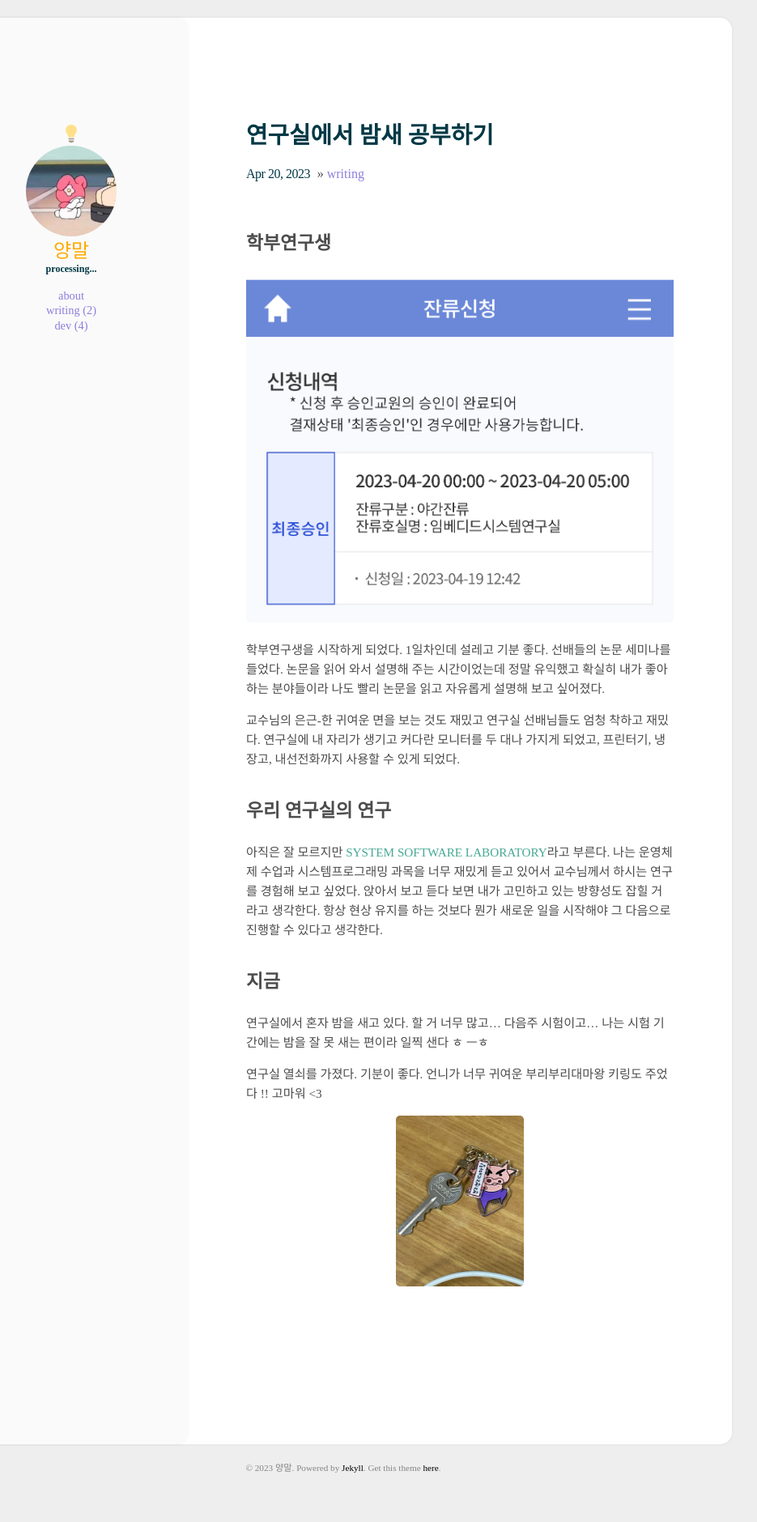
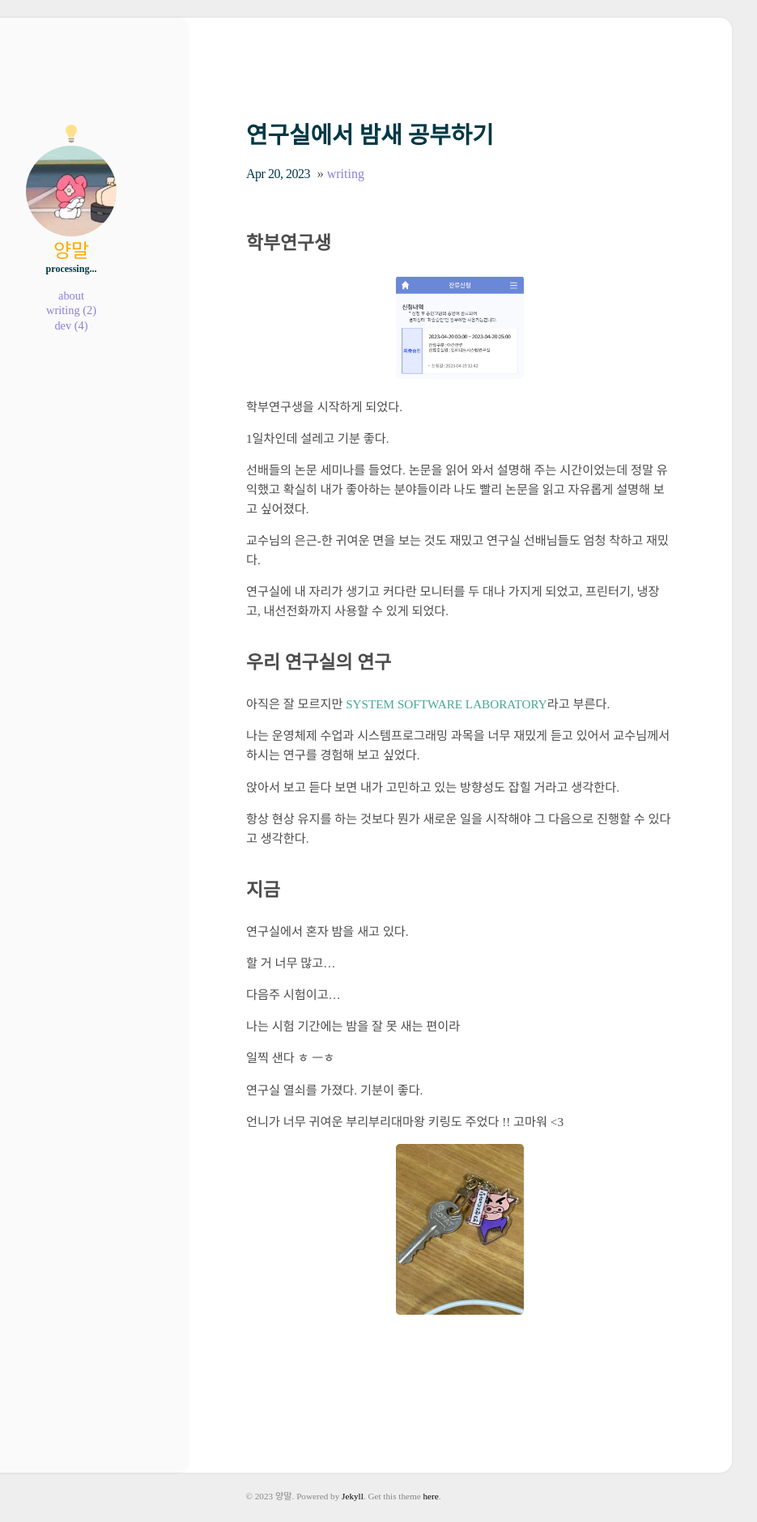
Before and after one commit to ywonchae1/ywonchae1.github.io, a Jekyll site: the page built from _posts/2023-04-20-all_night.md, in a window 1280 px wide. Shown: the whole page at 81% size, without its empty margins (216-1151 px from the left). Built offline with Jekyll 4.4.1, drawn with Linux system fonts in a browser that asks for light colours; some web fonts are replaced; before the commit the page ends 1845 px from its top, so only the background shows below that.

Commit message:
new post

```diff
--- a/_posts/2023-04-20-all_night.md
+++ b/_posts/2023-04-20-all_night.md
@@ -6,31 +6,44 @@ categories: [writing]
 
 ## 학부연구생
 
-<img src="../attachment/230420/IMG_1357.jpeg">
+<p align="center">
+    <img src="../attachment/230420/IMG_1357.jpeg" width="30%" height="30%">
+</p>
 
 학부연구생을 시작하게 되었다.
+
 1일차인데 설레고 기분 좋다.
+
 선배들의 논문 세미나를 들었다. 논문을 읽어 와서 설명해 주는 시간이었는데 정말 유익했고 확실히 내가 좋아하는 분야들이라 나도 빨리 논문을 읽고 자유롭게 설명해 보고 싶어졌다.
 
 교수님의 은근-한 귀여운 면을 보는 것도 재밌고 연구실 선배님들도 엄청 착하고 재밌다.
+
 연구실에 내 자리가 생기고 커다란 모니터를 두 대나 가지게 되었고, 프린터기, 냉장고, 내선전화까지 사용할 수 있게 되었다.
 
 ## 우리 연구실의 연구
 
 아직은 잘 모르지만 [SYSTEM SOFTWARE LABORATORY](https://sites.google.com/sungshin.ac.kr/ssl/home)라고 부른다.
+
 나는 운영체제 수업과 시스템프로그래밍 과목을 너무 재밌게 듣고 있어서 교수님께서 하시는 연구를 경험해 보고 싶었다.
+
 앉아서 보고 듣다 보면 내가 고민하고 있는 방향성도 잡힐 거라고 생각한다.
+
 항상 현상 유지를 하는 것보다 뭔가 새로운 일을 시작해야 그 다음으로 진행할 수 있다고 생각한다.
 
 ## 지금
 
 연구실에서 혼자 밤을 새고 있다.
+
 할 거 너무 많고...
+
 다음주 시험이고...
+
 나는 시험 기간에는 밤을 잘 못 새는 편이라
+
 일찍 샌다 ㅎ ㅡㅎ
 
 연구실 열쇠를 가졌다. 기분이 좋다.
+
 언니가 너무 귀여운 부리부리대마왕 키링도 주었다 !! 고마워 <3
 
 <p align="center">
```
Also changed, not shown: _posts/2023-04-20-using_tar.md (+2 -0 lines).
